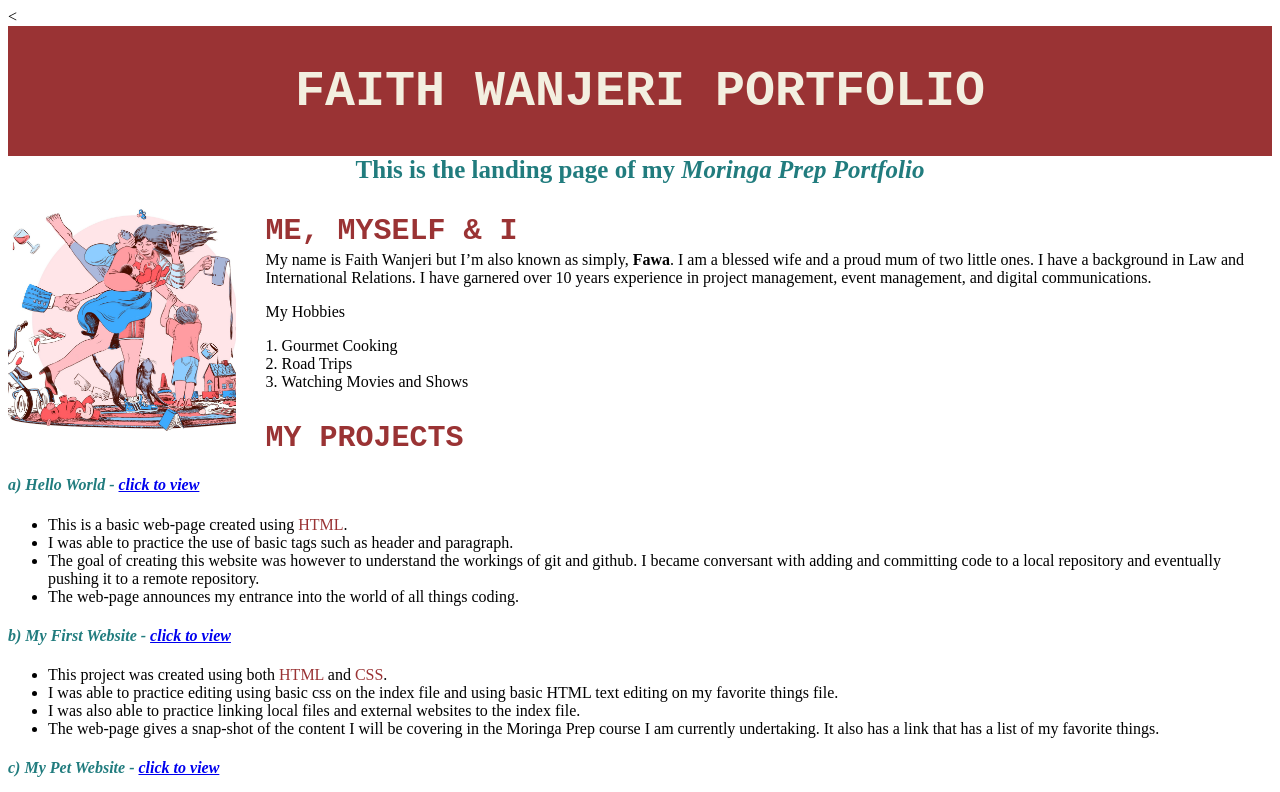
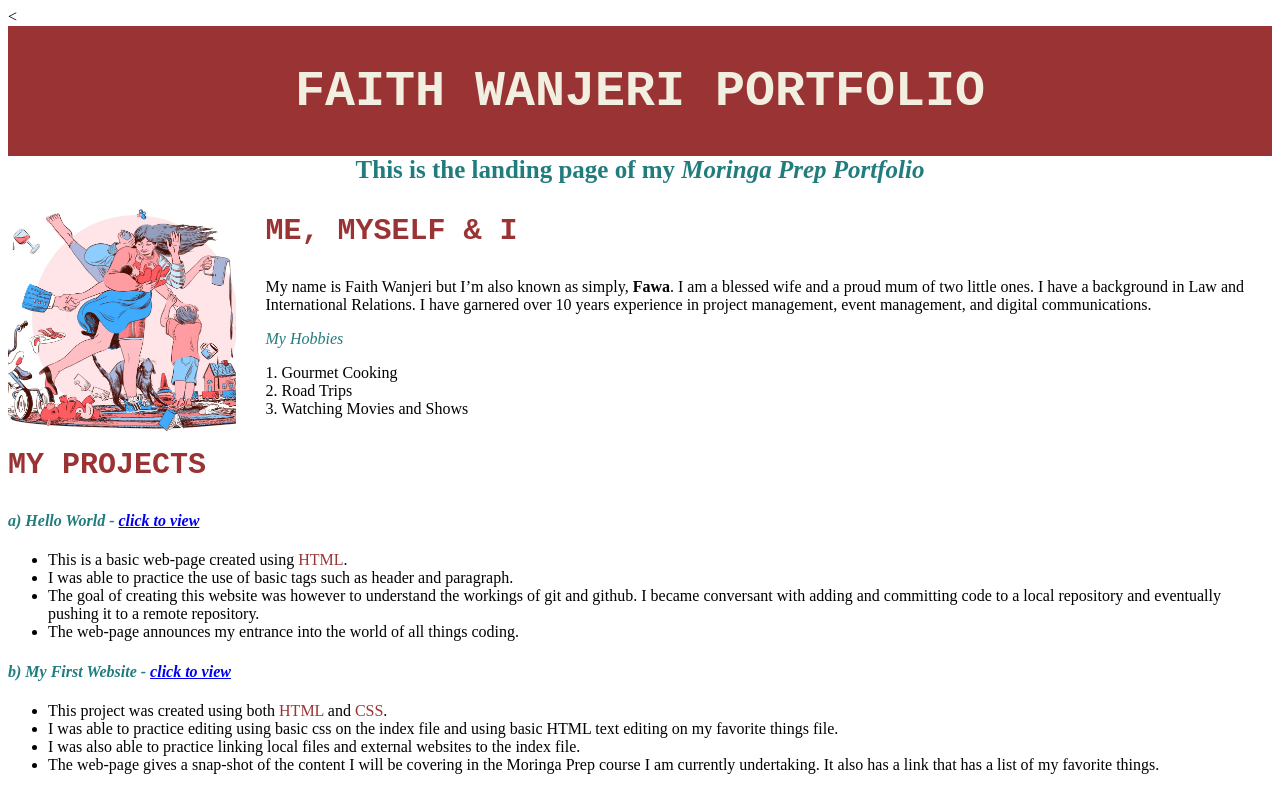
Before and after one commit to Fawa-Karugu/my-portfolio, a plain HTML site: page index.html in a window 1280 px wide. Shown: the top 792 px of the page. Drawn offline with Linux system fonts and the light colour scheme.

Commit message:
Edit margins on h3 and p

```diff
--- a/css/styles.css
+++ b/css/styles.css
@@ -14,7 +14,6 @@ h3 {
   color: #9A3334;
   font-family: monospace;
   font-size: 30px;
-  margin-bottom: 3px;
 }
 h4 {
   color: #217C7E;
@@ -22,7 +21,6 @@ h4 {
 }
 p {
   font-family: serif;
-  margin-top: 0px;
 }
 img {
   width:18%;
@@ -40,3 +38,7 @@ ol {
 .language {
   color: #9A3334;
 }
+#inner {
+  font-style: oblique;
+  color: #217C7E;
+}
```
